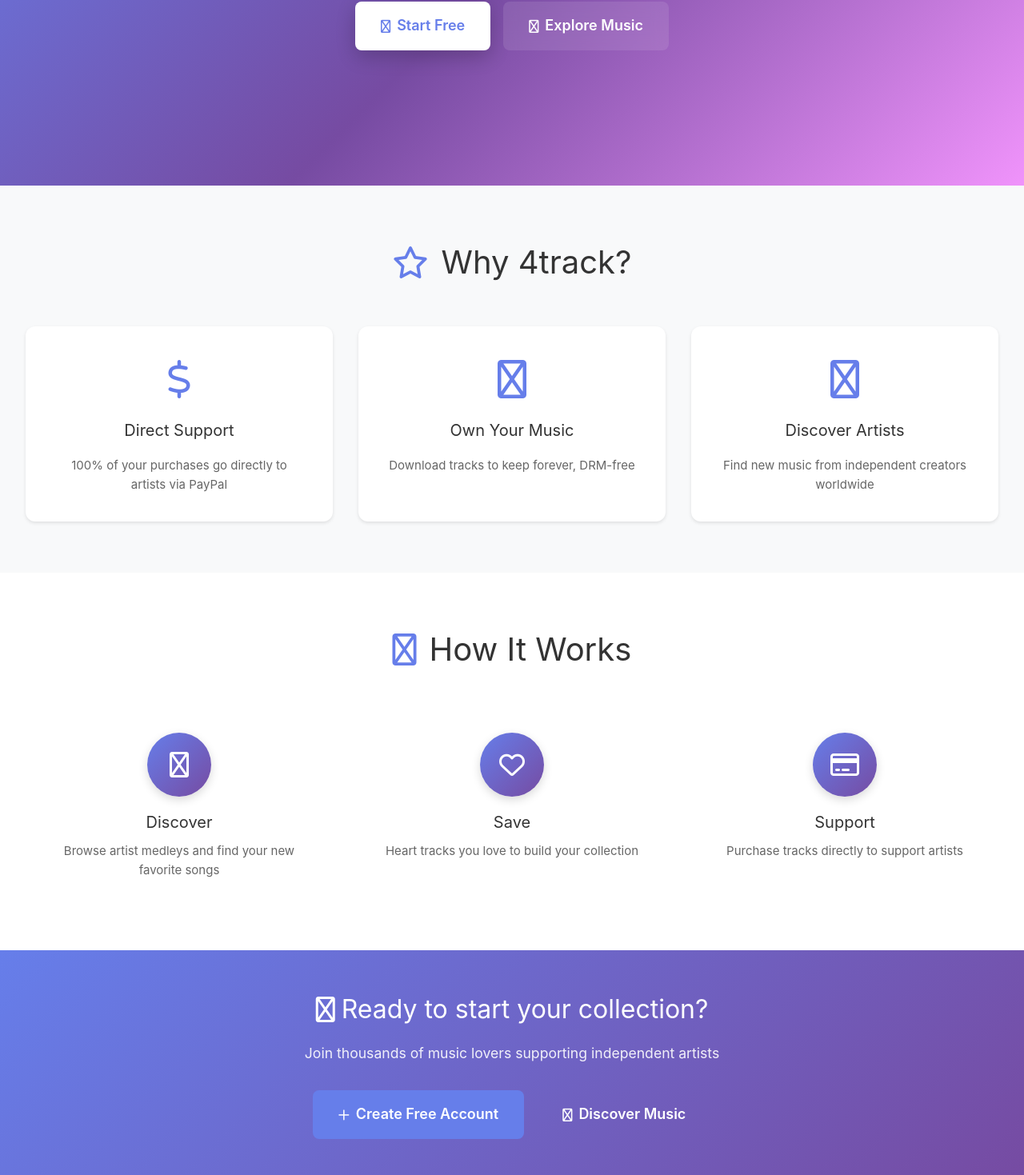
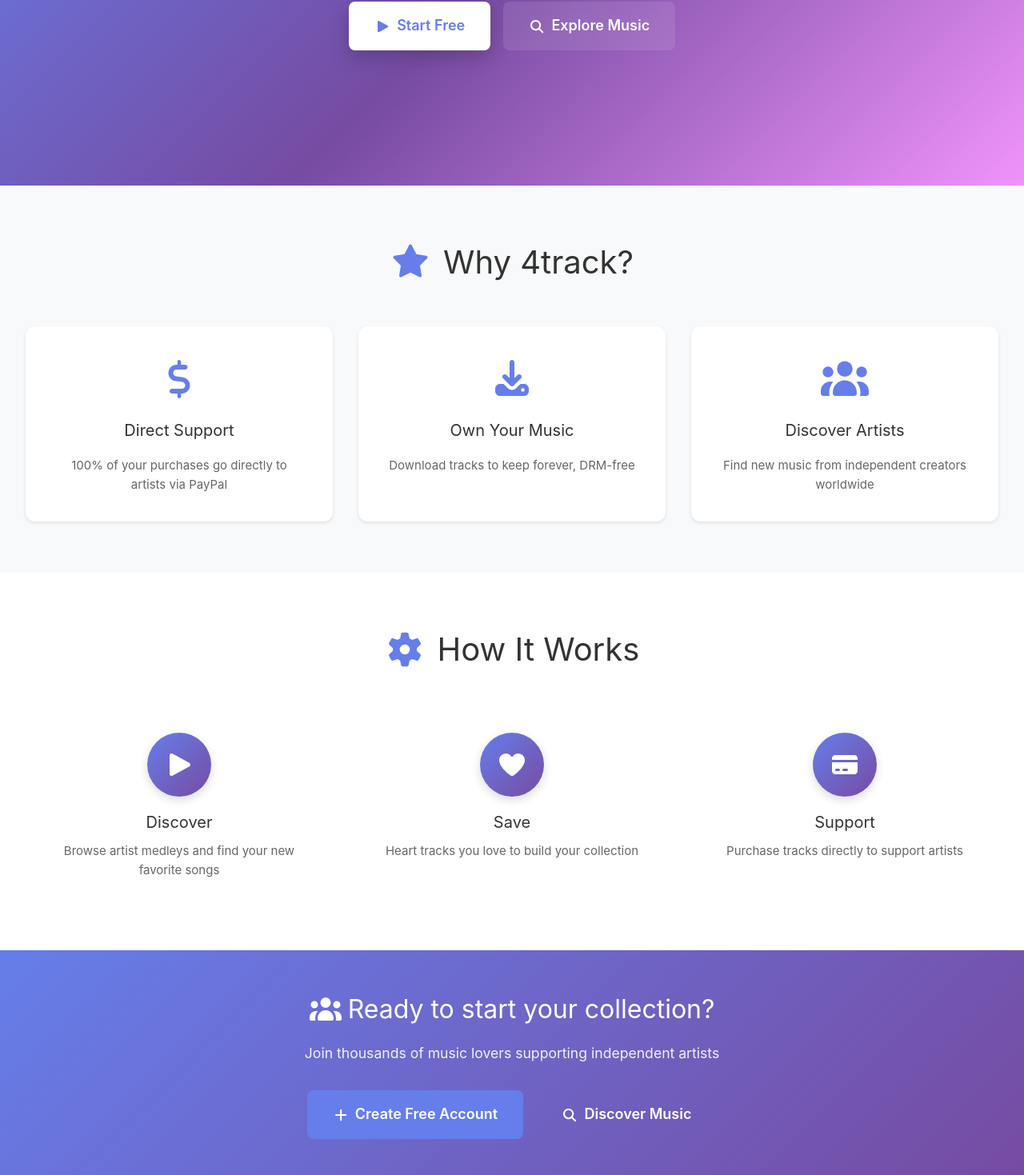
Before and after one commit to daddykev/4track-dev, a Vue app: page / in a window 1280 px wide. Shown: the part 393-1862 px from the top of the page at 80% size. Built offline with nearby package versions, Linux system fonts and the light colour scheme; no server answers.

Commit message:
FA icons fixed

```diff
--- a/index.html
+++ b/index.html
@@ -5,10 +5,7 @@
     <link rel="icon" href="/favicon.ico">
     <meta name="viewport" content="width=device-width, initial-scale=1.0">
     <title>4track - Next-gen indie music platform</title>
-
-    <!-- FontAwesome Free CDN -->
-    <link rel="stylesheet" href="https://cdnjs.cloudflare.com/ajax/libs/font-awesome/6.5.1/css/all.min.css" integrity="sha512-DTOQO9RWCH3ppGqcWaEA1BIZOC6xxalwEsw9c2QQeAIftl+Vegovlnee1c9QX4TctnWMn13TZye+giMm8e2LwA==" crossorigin="anonymous" referrerpolicy="no-referrer" />
-  </head>
+      </head>
   <body>
     <div id="app"></div>
     <script type="module" src="/src/main.js"></script>
--- a/package.json
+++ b/package.json
@@ -11,6 +11,7 @@
   "dependencies": {
     "@fortawesome/fontawesome-svg-core": "^7.0.0",
     "@fortawesome/free-brands-svg-icons": "^7.0.0",
+    "@fortawesome/free-regular-svg-icons": "^7.0.0",
     "@fortawesome/free-solid-svg-icons": "^7.0.0",
     "@fortawesome/vue-fontawesome": "^3.1.0",
     "firebase": "^12.0.0",
--- a/src/main.js
+++ b/src/main.js
@@ -4,7 +4,13 @@
 import App from './App.vue'
 import router from './router'
 
+// Import FontAwesome component
+import { FontAwesomeIcon } from './utils/fontawesome'
+
 const app = createApp(App)
+
+// Register FontAwesome component globally
+app.component('font-awesome-icon', FontAwesomeIcon)
 
 app.use(router)
 app.mount('#app')
--- /dev/null
+++ b/src/utils/fontawesome.js
@@ -0,0 +1,47 @@
+// src/utils/fontawesome.js
+import { library } from '@fortawesome/fontawesome-svg-core'
+import { FontAwesomeIcon } from '@fortawesome/vue-fontawesome'
+
+// Import specific icons you need
+import {
+  faMusic,
+  faPlay,
+  faSearch,
+  faHeart,
+  faDollarSign,
+  faDownload,
+  faUsers,
+  faGear,
+  faCreditCard,
+  faPlus,
+  faStar,
+  faCopy
+} from '@fortawesome/free-solid-svg-icons'
+
+// Import brands
+import {
+  faGoogle,
+  faPaypal
+} from '@fortawesome/free-brands-svg-icons'
+
+// Add icons to library
+library.add(
+  // Solid icons
+  faMusic,
+  faPlay,
+  faSearch,
+  faHeart,
+  faDollarSign,
+  faDownload,
+  faUsers,
+  faGear,
+  faCreditCard,
+  faPlus,
+  faStar,
+  faCopy,
+  // Brand icons
+  faGoogle,
+  faPaypal
+)
+
+export { FontAwesomeIcon }
--- a/src/views/HomePage.vue
+++ b/src/views/HomePage.vue
@@ -1,53 +1,51 @@
 <template>
   <div class="home-page">
-    <!-- Hero Section -->
     <section class="hero-section">
       <div class="hero-content">
         <h1 class="hero-title">
           4track
-          <i class="fas fa-music title-icon"></i>
+          <font-awesome-icon icon="fa-solid fa-music" class="title-icon" />
         </h1>
         <p class="hero-subtitle">
           Next-gen indie music platform
         </p>
         <div class="hero-actions">
           <router-link to="/signup" class="btn btn-primary btn-lg hero-cta">
-            <i class="fas fa-play"></i>
+            <font-awesome-icon icon="fa-solid fa-play" />
             Start Free
           </router-link>
           <router-link to="/discover" class="btn btn-secondary btn-lg hero-cta-secondary">
-            <i class="fas fa-search"></i>
+            <font-awesome-icon icon="fa-solid fa-search" />
             Explore Music
           </router-link>
         </div>
       </div>
     </section>
 
-    <!-- Features Section -->
     <section class="features-section">
       <div class="container">
         <h2 class="section-title">
-          <i class="fas fa-star"></i>
+          <font-awesome-icon icon="fa-solid fa-star" />
           Why 4track?
         </h2>
         <div class="features-grid">
           <div class="feature-card">
             <div class="feature-icon">
-              <i class="fas fa-dollar-sign"></i>
+              <font-awesome-icon icon="fa-solid fa-dollar-sign" />
             </div>
             <h3>Direct Support</h3>
             <p>100% of your purchases go directly to artists via PayPal</p>
           </div>
           <div class="feature-card">
             <div class="feature-icon">
-              <i class="fas fa-download"></i>
+              <font-awesome-icon icon="fa-solid fa-download" />
             </div>
             <h3>Own Your Music</h3>
             <p>Download tracks to keep forever, DRM-free</p>
           </div>
           <div class="feature-card">
             <div class="feature-icon">
-              <i class="fas fa-users"></i>
+              <font-awesome-icon icon="fa-solid fa-users" />
             </div>
             <h3>Discover Artists</h3>
             <p>Find new music from independent creators worldwide</p>
@@ -56,31 +54,30 @@
       </div>
     </section>
 
-    <!-- How It Works Section -->
     <section class="how-it-works-section">
       <div class="container">
         <h2 class="section-title">
-          <i class="fas fa-gear"></i>
+          <font-awesome-icon icon="fa-solid fa-gear" />
           How It Works
         </h2>
         <div class="steps-grid">
           <div class="step-card">
             <div class="step-number">
-              <i class="fas fa-play"></i>
+              <font-awesome-icon icon="fa-solid fa-play" />
             </div>
             <h3>Discover</h3>
             <p>Browse artist medleys and find your new favorite songs</p>
           </div>
           <div class="step-card">
             <div class="step-number">
-              <i class="fas fa-heart"></i>
+              <font-awesome-icon icon="fa-solid fa-heart" />
             </div>
             <h3>Save</h3>
             <p>Heart tracks you love to build your collection</p>
           </div>
           <div class="step-card">
             <div class="step-number">
-              <i class="fas fa-credit-card"></i>
+              <font-awesome-icon icon="fa-solid fa-credit-card" />
             </div>
             <h3>Support</h3>
             <p>Purchase tracks directly to support artists</p>
@@ -89,22 +86,21 @@
       </div>
     </section>
 
-    <!-- CTA Section -->
     <section class="cta-section">
       <div class="container">
         <div class="cta-content">
           <h2>
-            <i class="fas fa-users"></i>
+            <font-awesome-icon icon="fa-solid fa-users" />
             Ready to start your collection?
           </h2>
           <p>Join thousands of music lovers supporting independent artists</p>
           <div class="cta-buttons">
             <router-link to="/signup" class="btn btn-primary btn-lg">
-              <i class="fas fa-plus"></i>
+              <font-awesome-icon icon="fa-solid fa-plus" />
               Create Free Account
             </router-link>
             <router-link to="/discover" class="btn btn-outline btn-lg">
-              <i class="fas fa-search"></i>
+              <font-awesome-icon icon="fa-solid fa-search" />
               Discover Music
             </router-link>
           </div>
@@ -114,7 +110,6 @@
   </div>
 </template>
 
-<!-- Script and styles remain the same -->
 <script setup>
 import { onMounted } from 'vue'
 
@@ -243,7 +238,7 @@
   gap: var(--spacing-md);
 }
 
-.section-title i {
+.section-title .svg-inline--fa { /* targeting FA component */
   color: var(--color-primary);
 }
 
@@ -391,7 +386,7 @@
   cursor: pointer;
 }
 
-.btn i {
+.btn .svg-inline--fa { /* targeting FA component */
   font-size: 0.9em;
 }
 
--- a/vite.config.js
+++ b/vite.config.js
@@ -1,18 +1,21 @@
+// vite.config.js
+
 import { fileURLToPath, URL } from 'node:url'
-
 import { defineConfig } from 'vite'
 import vue from '@vitejs/plugin-vue'
-import vueDevTools from 'vite-plugin-vue-devtools'
 
-// https://vite.dev/config/
 export default defineConfig({
-  plugins: [
-    vue(),
-    vueDevTools(),
-  ],
+  plugins: [vue()],
   resolve: {
     alias: {
       '@': fileURLToPath(new URL('./src', import.meta.url))
-    },
+    }
   },
+  // Remove the optimizeDeps section, it's not needed for this fix.
+  // Add the build section below
+  build: {
+    commonjsOptions: {
+      transformMixedEsModules: true
+    }
+  }
 })
```
Also changed, not shown: 1 other file (tests, documents, lock files or other folders).
